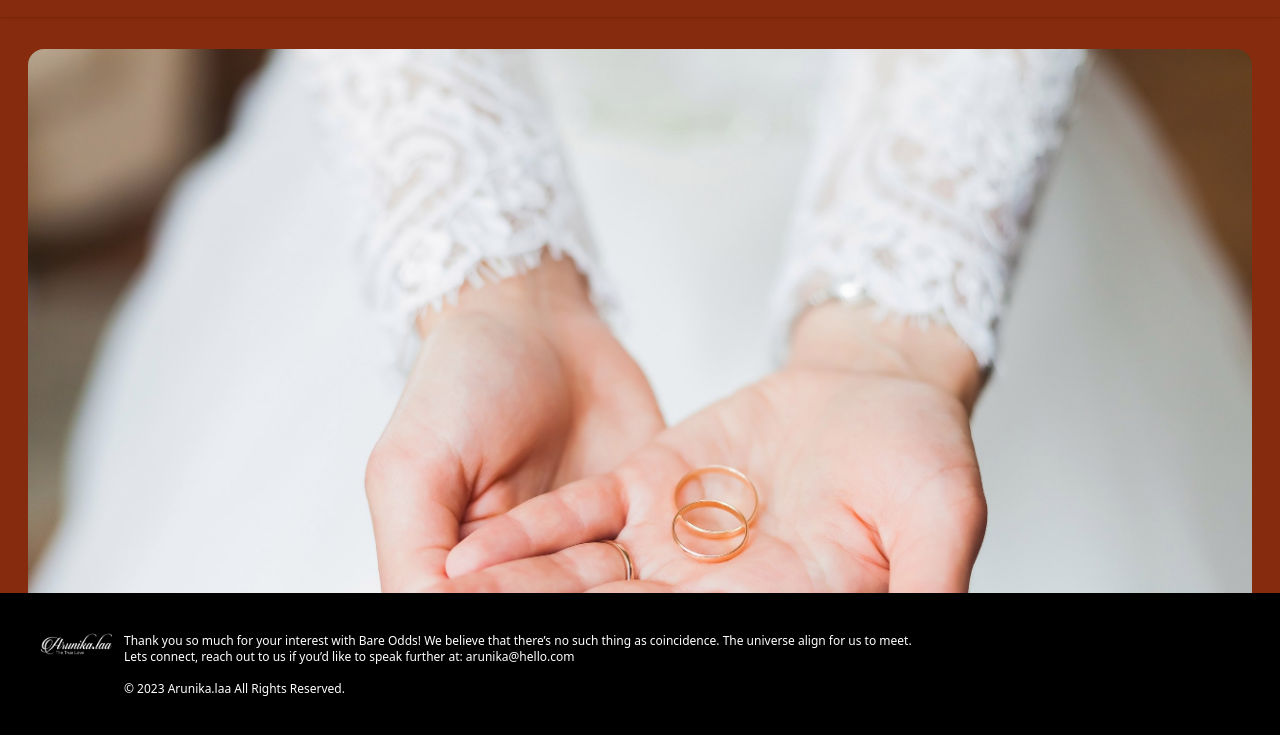
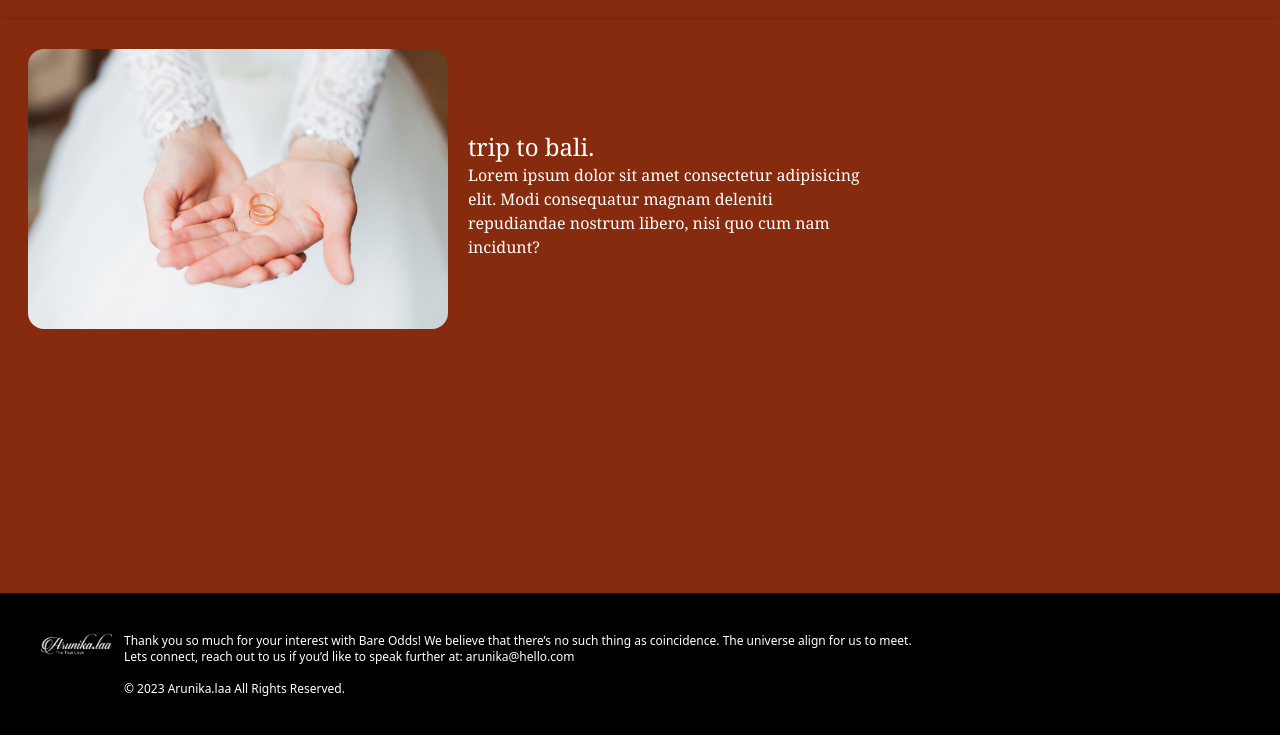
Before and after one commit to farhanriski/arunika_portofolio, a website: page public/journal.html in a window 1280 px wide. Shown: the part 63-798 px from the top of the page. Drawn offline with nearby package versions, Linux system fonts and the light colour scheme.

Commit message:
modif journal

```diff
--- a/public/journal.html
+++ b/public/journal.html
@@ -48,27 +48,32 @@
           e.name === "menu" ? ((e.name = "close"), list.classList.add("top-[80px]"), list.classList.add("opacity-100")) : ((e.name = "menu"), list.classList.remove("top-[80px]"), list.classList.remove("opacity-100"));
         }
       </script>
+    </div>
+    <!-- NAVBAR END-->
+
+    <div class="pb-48 tablet:pt-28 pt-24 tablet:px-7 flex flex-col gap-3 px-7">
+      <div class="text-white tablet:items-center tablet:flex tablet:gap-5">
+        <div class="tablet:w-1/2">
+          <img src="assets/petr-ovralov-jNpttMRlb_Y-unsplash.jpg" class="w-full tablet:w-full rounded-2xl" />
+        </div>
+        <div class="z-0 top-2">
+        <h2 class="pt-3 text-2xl">trip to bali.</h2>
+        <p class="tablet:w-1/2">Lorem ipsum dolor sit amet consectetur adipisicing elit. Modi consequatur magnam deleniti repudiandae nostrum libero, nisi quo cum nam incidunt?</p>
       </div>
-      <!-- NAVBAR END-->
+      </div>
+    </div>
 
-      <div class="pb-48 tablet:pt-28 pt-24  tablet:px-7 flex flex-col gap-3 tablet:flex-none items-center px-7">
-        <div class="text-white">
-          <img src="assets/petr-ovralov-jNpttMRlb_Y-unsplash.jpg" class="w-full rounded-2xl">
-          <h2 class="pt-3 text-2xl text-justify">trip to bali.</h2>
-          <p>Lorem ipsum dolor sit amet consectetur adipisicing elit. Modi consequatur magnam deleniti repudiandae nostrum libero, nisi quo cum nam incidunt?</p>
-        </div>
-      </div>
-
-
-      <!-- footer -->
+    <!-- footer -->
     <footer class="bg-black text-white p-10 flex flex-row justify-center fixed bottom-0 w-full gap-3">
       <div>
-        <img src="assets/Asset 4100.png" class="h-7"/>
+        <img src="assets/Asset 4100.png" class="h-7" />
       </div>
       <div class="container mx-auto text-left text-xs font-sans">
-        <p>Thank you so much for your interest with Bare Odds! We believe that there’s no such thing as coincidence. The universe align for us to meet. <br>
+        <p>
+          Thank you so much for your interest with Bare Odds! We believe that there’s no such thing as coincidence. The universe align for us to meet. <br />
 
-          Lets connect, reach out to us if you’d like to speak further at: arunika@hello.com</p>
+          Lets connect, reach out to us if you’d like to speak further at: arunika@hello.com
+        </p>
         <p class="mt-4">© 2023 Arunika.laa All Rights Reserved.</p>
       </div>
     </footer>
```
Also changed, not shown: public/css/style.css.
